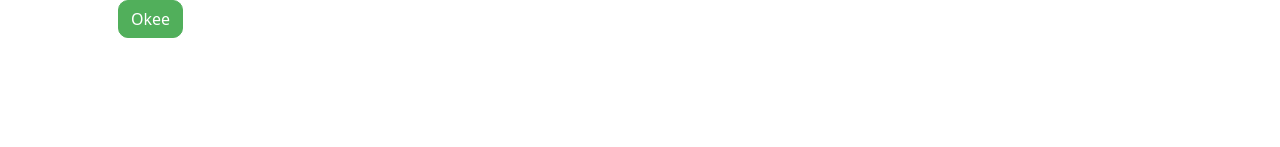
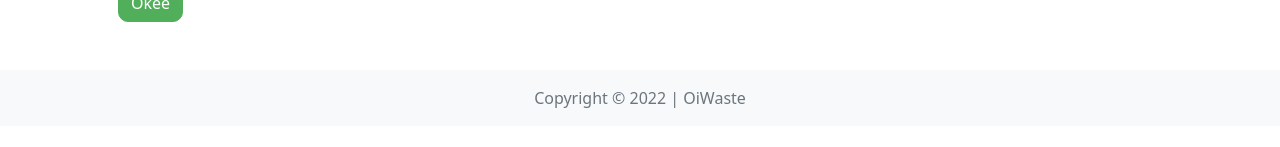
Before and after one commit to isalzufari/olwaste-app, a React (Create React App) app: page / in a window 1280 px wide. Shown: the part 529-676 px from the top of the page. Built offline with nearby package versions, Linux system fonts and the light colour scheme.

Commit message:
footer component

```diff
--- a/src/App.css
+++ /dev/null
@@ -1,38 +0,0 @@
-.App {
-  text-align: center;
-}
-
-.App-logo {
-  height: 40vmin;
-  pointer-events: none;
-}
-
-@media (prefers-reduced-motion: no-preference) {
-  .App-logo {
-    animation: App-logo-spin infinite 20s linear;
-  }
-}
-
-.App-header {
-  background-color: #282c34;
-  min-height: 100vh;
-  display: flex;
-  flex-direction: column;
-  align-items: center;
-  justify-content: center;
-  font-size: calc(10px + 2vmin);
-  color: white;
-}
-
-.App-link {
-  color: #61dafb;
-}
-
-@keyframes App-logo-spin {
-  from {
-    transform: rotate(0deg);
-  }
-  to {
-    transform: rotate(360deg);
-  }
-}
--- a/src/App.js
+++ b/src/App.js
@@ -1,5 +1,4 @@
-import './App.css';
-import { ButtonSucces, Navbar, CardProduct, CardUser } from './components/components';
+import { ButtonSucces, Navbar, CardProduct, CardUser, Footer } from './components/components';
 
 function App() {
   return (
@@ -17,6 +16,7 @@ function App() {
 
         <ButtonSucces />
       </div>
+      <Footer />
     </>
   );
 }
--- a/src/components/components.js
+++ b/src/components/components.js
@@ -55,7 +55,7 @@ const CardProduct = () => {
                 <div className="card-body">
                     <h5 className="card-title">{name}</h5>
                     <small>Creator @{creator}</small>
-                    <p>Rp: {price}</p>
+                    <p className="card-text">Rp: {price}</p>
                 </div>
             </div>
         </a>
@@ -78,4 +78,21 @@ const CardUser = () => {
     )
 }
 
-export { ButtonSucces, ButtonFail, Navbar, CardProduct, CardUser };
+const Footer = () => {
+  return (
+    <footer class="footer mt-auto py-3 bg-light">
+      <div class="container text-center">
+        <span class="text-muted">Copyright © 2022 | OiWaste</span>
+      </div>
+    </footer>
+  )
+}
+
+export {
+    ButtonSucces,
+    ButtonFail,
+    Navbar,
+    CardProduct,
+    CardUser,
+    Footer
+};
--- a/src/index.css
+++ /dev/null
@@ -1,13 +0,0 @@
-body {
-  margin: 0;
-  font-family: -apple-system, BlinkMacSystemFont, 'Segoe UI', 'Roboto', 'Oxygen',
-    'Ubuntu', 'Cantarell', 'Fira Sans', 'Droid Sans', 'Helvetica Neue',
-    sans-serif;
-  -webkit-font-smoothing: antialiased;
-  -moz-osx-font-smoothing: grayscale;
-}
-
-code {
-  font-family: source-code-pro, Menlo, Monaco, Consolas, 'Courier New',
-    monospace;
-}
--- a/src/index.js
+++ b/src/index.js
@@ -1,6 +1,5 @@
 import React from 'react';
 import ReactDOM from 'react-dom/client';
-import './index.css';
 import App from './App';
 import reportWebVitals from './reportWebVitals';
 
```
Also changed, not shown: src/logo.svg (deleted), 1 other file (tests, documents, lock files or other folders).
